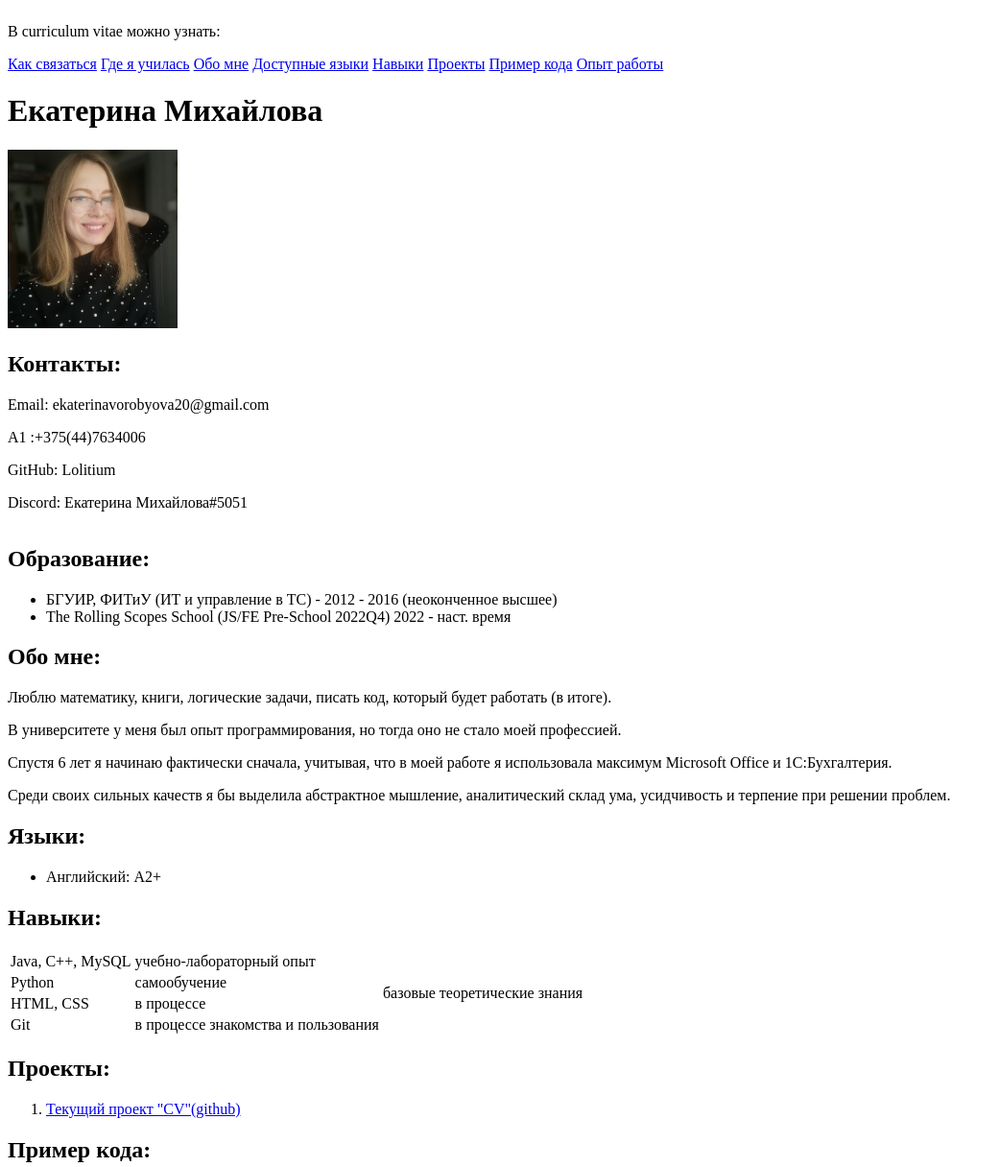
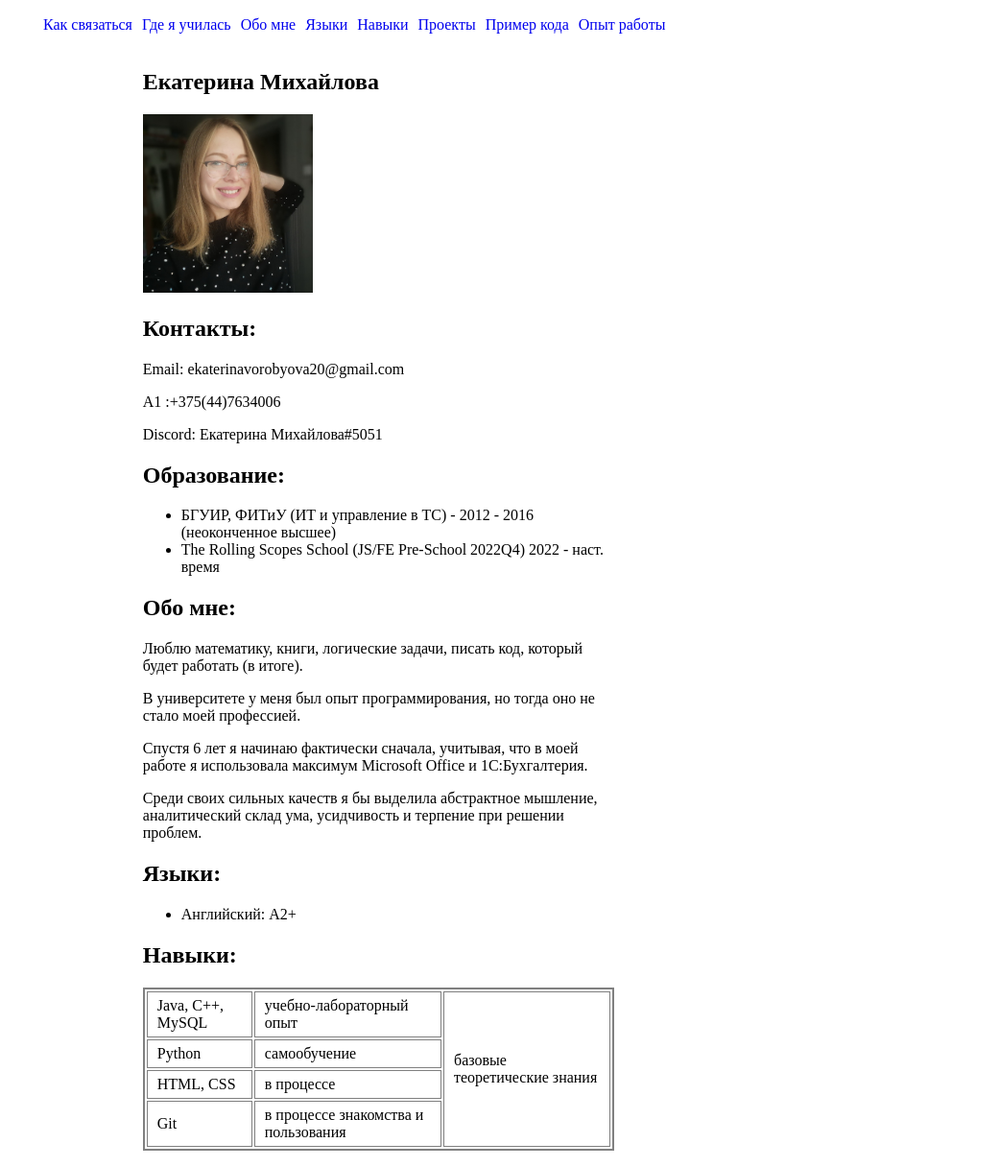
Before and after one commit to Lolitium/rsschool-cv, a plain HTML site: page index.html in a window 1280 px wide. Shown: the top 1216 px of the page at 96% size, without its empty margins (0-1041 px from the left). Drawn offline with Linux system fonts and the light colour scheme.

Commit message:
feat: update

```diff
--- a/index.html
+++ b/index.html
@@ -7,85 +7,85 @@
         <link rel="icon" href="assets/favicon.ico">
     </head>
 
-    <body>
+    <body class="main-container">
         <header>
             <div class="container">
             <nav class="nav">
-                <p>В curriculum vitae можно узнать:</p>
-                <a href="#contacts">Как связаться</a>
-                <a href="#edu">Где я училась</a>
-                <a href="#about">Обо мне</a>
-                <a href="#lang">Доступные языки</a>
-                <a href="#skills">Навыки</a>
-                <a href="#projects">Проекты</a>
-                <a href="#code">Пример кода</a>
-                <a href="#exp">Опыт работы</a>
+                <ul class="nav-list">
+                    <li class="nav-item"><a href="#contacts" class="nav-link">Как связаться</a></li>
+                    <li class="nav-item"><a href="#edu" class="nav-link">Где я училась</a></li>
+                    <li class="nav-item"><a href="#about" class="nav-link">Обо мне</a></li>
+                    <li class="nav-item"><a href="#lang" class="nav-link">Языки</a></li>
+                    <li class="nav-item"><a href="#skills" class="nav-link">Навыки</a></li>
+                    <li class="nav-item"><a href="#projects" class="nav-link">Проекты</a></li>
+                    <li class="nav-item"><a href="#code" class="nav-link">Пример кода</a></li>
+                    <li class="nav-item"><a href="#exp" class="nav-link">Опыт работы</a></li>
+                </ul>
             </nav>
-            <h1>Екатерина Михайлова</h1>
-            <section>
+            </div>
+        </header>
+
+        <main class="main-container">
+            <div class="container">
+            <section class="section" id="resume">
+                <h1>Екатерина Михайлова</h1>
                 <img src="assets/img/IMG_20221017_124428.jpg" alt="Екатерина Михайлова фото" width="177" height="186">
             </section>
-            <section>
+            <section class="section" id="contact">
                 <h2 id="contacts">Контакты:</h2>
                 <p>Email: ekaterinavorobyova20@gmail.com</p>
                 <p>A1 :+375(44)7634006</p>
-                <p>GitHub: Lolitium</p>
                 <p>Discord: Екатерина Михайлова#5051</p>
             </section>
-            </div>
-        </header>
-
-        <main>
-            <div class="container">
-            <section>
+            <section class="section" id="education">
                 <h2 id="edu">Образование:</h2>
                 <ul>
                     <li>БГУИР, ФИТиУ (ИТ и управление в ТС) - 2012 - 2016 (неоконченное высшее)</li>
                     <li>The Rolling Scopes School (JS/FE Pre-School 2022Q4) 2022 - наст. время</li>
                 </ul>
             </section>
-            <section>
+            <section class="section" id="about-me">
                 <h2 id="about">Обо мне:</h2>
                 <p>Люблю математику, книги, логические задачи, писать код, который будет работать (в итоге).</p>
                 <p>В университете у меня был опыт программирования, но тогда оно не стало моей профессией.</p>
                 <p>Спустя 6 лет я начинаю фактически сначала, учитывая, что в моей работе я использовала максимум Microsoft Office и 1C:Бухгалтерия.</p>
                 <p>Среди своих сильных качеств я бы выделила абстрактное мышление, аналитический склад ума, усидчивость и терпение при решении проблем.</p>
             </section>
-            <section>
+            <section class="section" id="languages">
                 <h2 id="lang">Языки:</h2>
                     <ul>
                         <li>Английский: А2+</li>
                     </ul>
             </section>
-            <section>
+            <section class="section" id="skill">
                 <h2 id="skills">Навыки:</h2>
-                <table>
+                <table class="table">
                     <tr>
-                        <td>Java, C++, MySQL</td>
-                        <td>учебно-лабораторный опыт</td>
-                        <td rowspan="4">базовые теоретические знания</td>
+                        <td class="td">Java, C++, MySQL</td>
+                        <td class="td">учебно-лабораторный опыт</td>
+                        <td class="td" rowspan="4">базовые теоретические знания</td>
                     </tr>
                     <tr>
-                        <td>Python</td>
-                        <td>самообучение</td>
+                        <td class="td">Python</td>
+                        <td class="td">самообучение</td>
                     </tr>
                     <tr>
-                        <td>HTML, CSS</td>
-                        <td>в процессе</td>
+                        <td class="td">HTML, CSS</td>
+                        <td class="td">в процессе</td>
                     </tr>
                     <tr>
-                        <td>Git</td>
-                        <td>в процессе знакомства и пользования</td>
+                        <td class="td">Git</td>
+                        <td class="td">в процессе знакомства и пользования</td>
                     </tr>
                 </table>
             </section>
-            <section>
+            <section class="section" id="project">
                 <h2 id="projects">Проекты:</h2>
                     <ol>
                         <li><a href="https://github.com/Lolitium/rsschool-cv/tree/rsschool-cv-html">Текущий проект "CV"(github)</a></li>
                     </ol>
             </section>
-            <section>
+            <section class="section" id="coding">
                 <h2 id="code">Пример кода:</h2>
                     <pre>
                         <code>
@@ -106,24 +106,24 @@
                         </code>
                     </pre>
             </section>
-            <section>
+            <section class="section" id="expierence">
                 <h2 id="exp">Опыт работы:</h2>
                     <ul>
                         <li>Специалист по контенту, 2015г
                             <p>Интернет-магазин “24shop.by”</p></li>
                         <li>Специалист по отгрузочной документации, 2016 - 2020гг
-                            <p>ОДО “ННД”, оптовая торговля</p>
-                            <p>Отдел Бухгалтерия: работа с электронным и бумажным документооборотом, отчетность.</p></li>
+                            <p>ОДО “ННД”, оптовая торговля.Отдел Бухгалтерия: работа с электронным и бумажным документооборотом, отчетность.</p></li>
                     </ul>
             </section>
             </div>
         </main>
-        <footer>
+        <footer class="main-container">
             <div class="container">
             <a href="https://github.com/Lolitium">Github account</a>
-            <p> hello from 2022 </p>
-            <a href="https://rs.school/js/"><img src="https://rs.school/images/rs_school_js.svg" alt="RS SCHOOL" width="100" height="70"></a>
+            <span> hello from 2022 </span>
+            <a href="https://rs.school/js/"><img src="https://rs.school/images/rs_school_js.svg" alt="RS SCHOOL" width="100" height="20"></a>
         </div>
+
         </footer>
 
 
--- a/style.css
+++ b/style.css
@@ -6,7 +6,72 @@
     box-sizing: border-box;
 }
   body {
+    min-height: 100vh;
+    margin: 0; padding: 0;
     display: flex;
     flex-direction: column;
     justify-content: space-between;
 }
+.container {
+    max-width: 1440px;
+    margin: 0 auto;
+    align-items: center;
+  }
+  .nav-list {
+    display: flex;
+    align-items: center;
+  }
+
+  html {
+    scroll-behavior: smooth;
+  }
+
+.nav-link {
+    text-decoration: none;
+}
+.nav-list {
+    list-style: none;
+  }
+  .nav-link {
+    padding: 0 5px;
+    line-height: 20px;
+  }
+  .nav-link {
+    transition: .3s;
+  }
+  .section-item a {
+    color: #829985;
+    text-decoration: none;
+    transition: color 0.5s;
+  }
+  .section-item a:hover {
+    color: #4d2323;
+  }
+
+  .main-container {
+    display: flex;
+    flex-wrap: wrap;
+  }
+
+  .section {
+    width: 50%;
+  }
+  @media (max-width: 768px) {
+    .section {
+      width: 100%;
+    }
+  }
+  .rss {
+    width: 1000px;
+    height: 5000px;
+    background-image: url("./assets/3.jpg");
+    background-size: contain;
+    background-repeat: no-repeat;
+  }
+  .table {
+    border: 2px solid grey;
+  }
+  .td {
+    border: 1px solid grey;
+    padding: 5px 10px;
+  }
```
Also changed, not shown: assets/1.jpg (added), assets/3.jpg (added).
